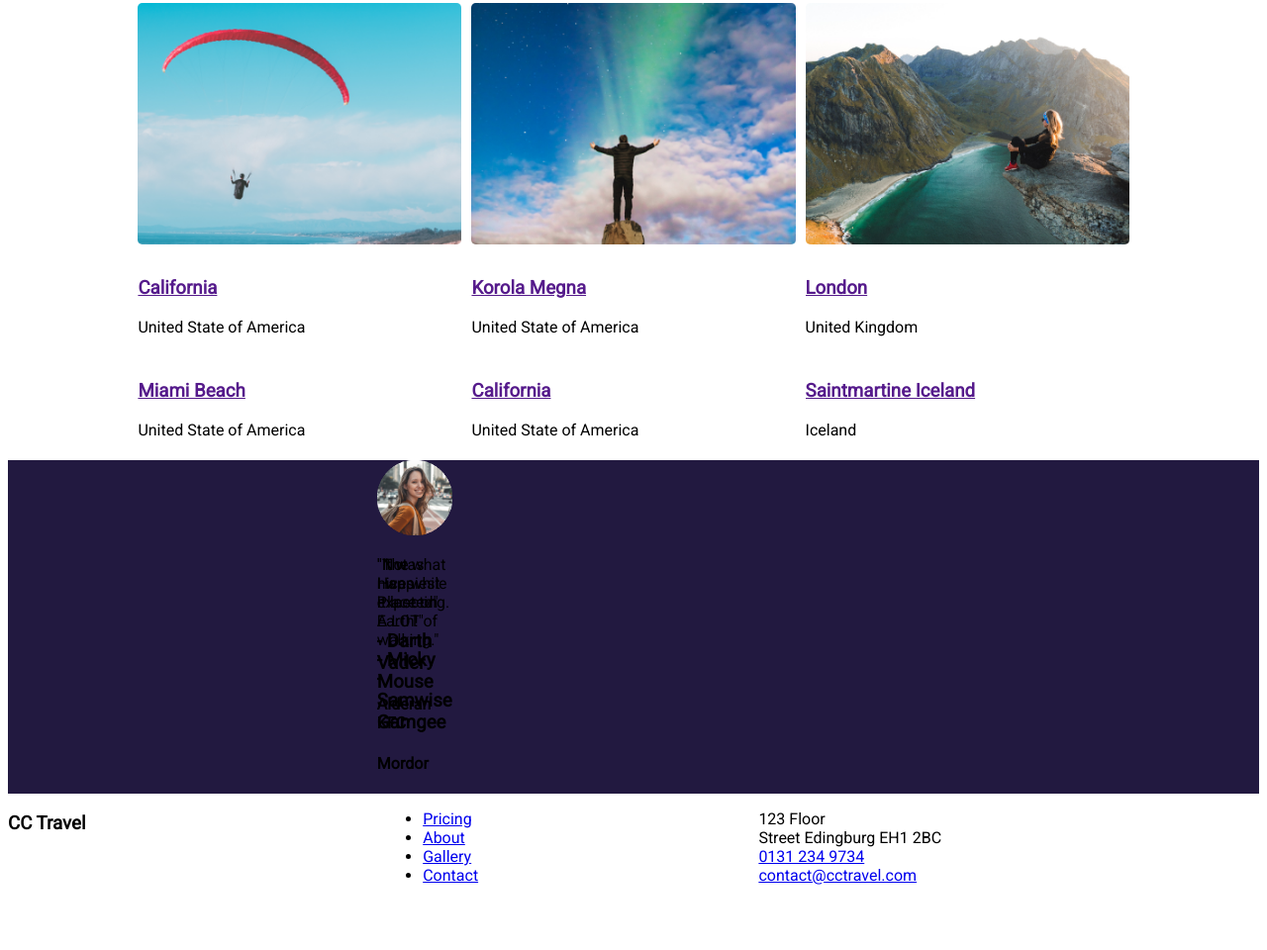
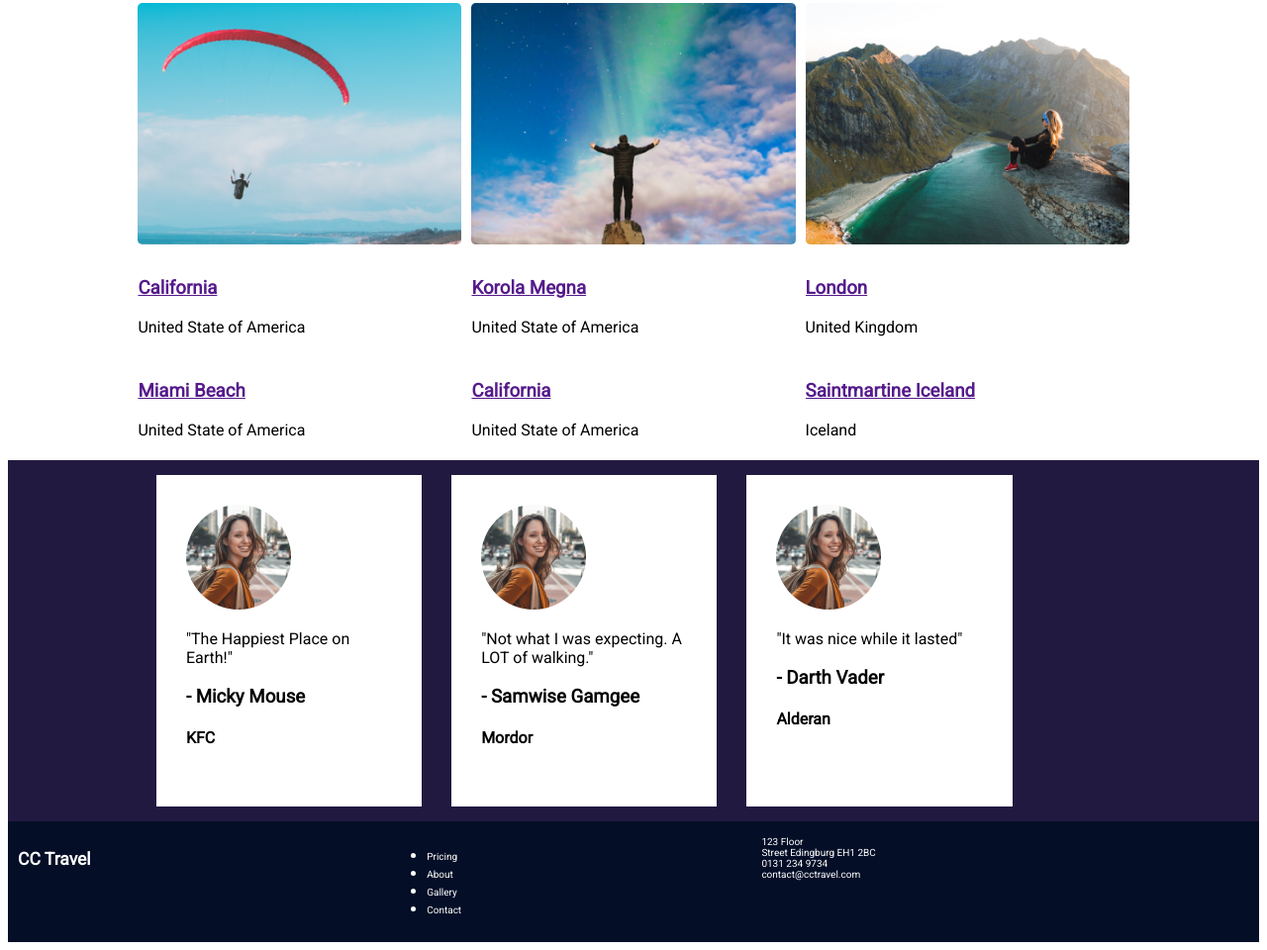
Before and after one commit to SdcBartram/CSS_lab_CodeClan_Travel, a plain HTML site: page cc_travel_working_code/index.html in a window 1280 px wide. Shown: the part 494-1454 px from the top of the page at 99% size. Before the commit the page ends 1412 px from the top, so only its background shows below. Drawn offline with Linux system fonts and the light colour scheme.

Commit message:
testimonials css updated

```diff
--- a/cc_travel_working_code/style.css
+++ b/cc_travel_working_code/style.css
@@ -223,47 +223,68 @@ img {
 
 .testimonial-area {
   background-color: rgb(34, 25, 64);
-  display: grid;
+  display: flex;
+  justify-content: center;
+  /* display: grid;
   grid-template-areas:
   "row1 row2 row3";
   grid-template-columns: 30% 30% 30%;
-  justify-content: space-evenly; /* evenly distribute columns horizontally */
+  justify-content: space-evenly; evenly distribute columns horizontally */
 }
 
-.row1 {
+/* .row1 {
   grid-area: row1; /* display in first column */
-}
+/* }
 
 .row2 {
   grid-area: row2; /* display in second column */
-}
+/* } */
 
-.row3 {
+/* .row3 {
   grid-area: row3; /* display in third column */
-}
+/* }  */
 
 
 .single-testmonial{
+  padding: 30px;
+  background-color: white;
+  height: 275px;
+  margin:15px
   /* Write your code here */
 }
 
 .footer {
+  background-color: #040E27;
+  color: white;
+  font-size: 15px;
+  padding: 10px;
+
   /* Write your code here */
 }
 
 .footer-widget p {
+  color: white;
+  margin: 5px;
+  font-size: 10px;
   /* Write your code here */
 }
 
 .footer-widget a:hover {
+  text-decoration: underline;
    /* Write your code here */
 }
 
 .footer-widget ul li {
+  color:white;
+  font-size: 15px;
+  text-decoration: none;
   /* Write your code here */
 }
 
 .footer-widget a {
+  color: white;
+  font-size: 10px;
+  text-decoration: none;
    /* Write your code here */
 }
 
```
